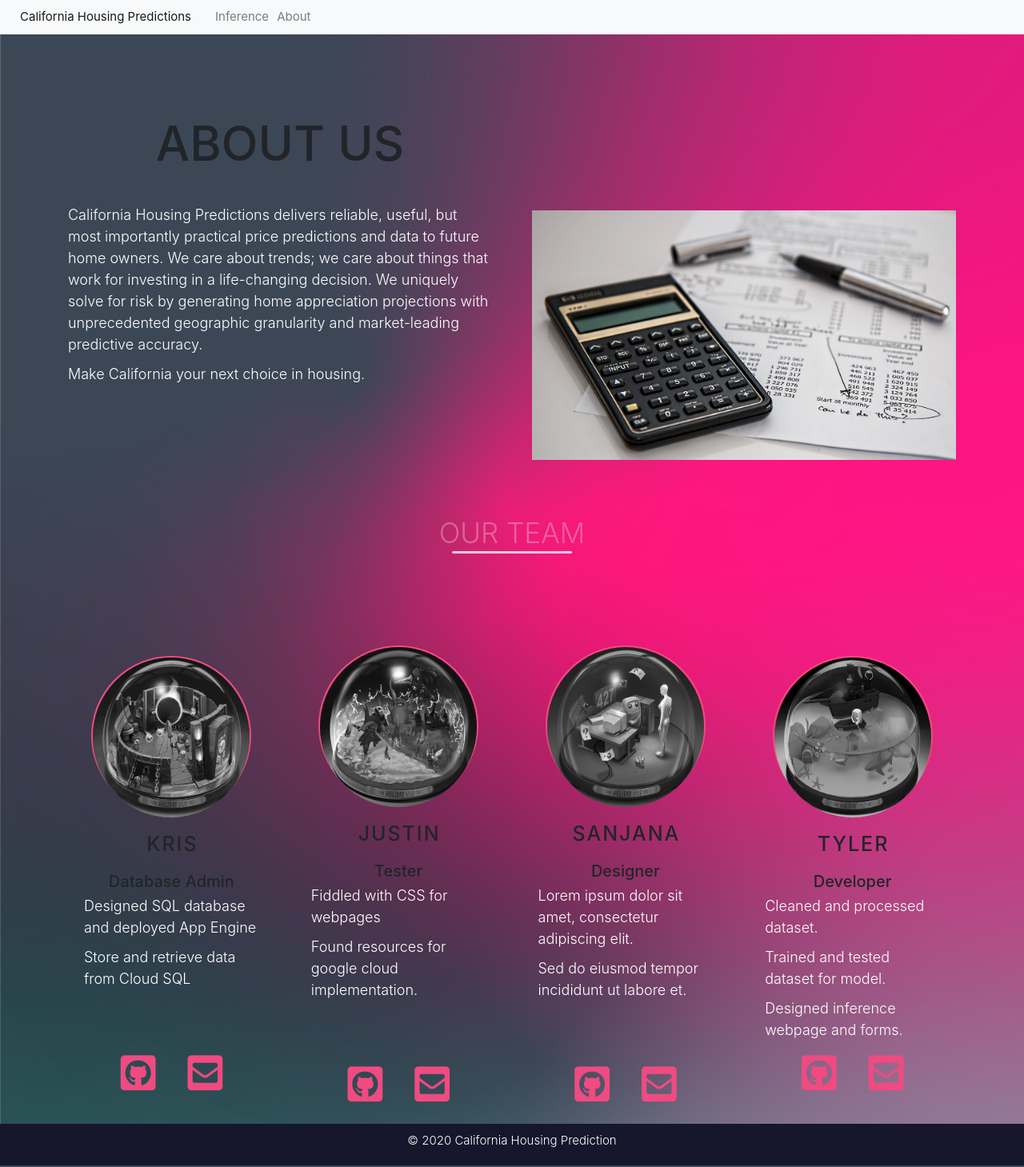
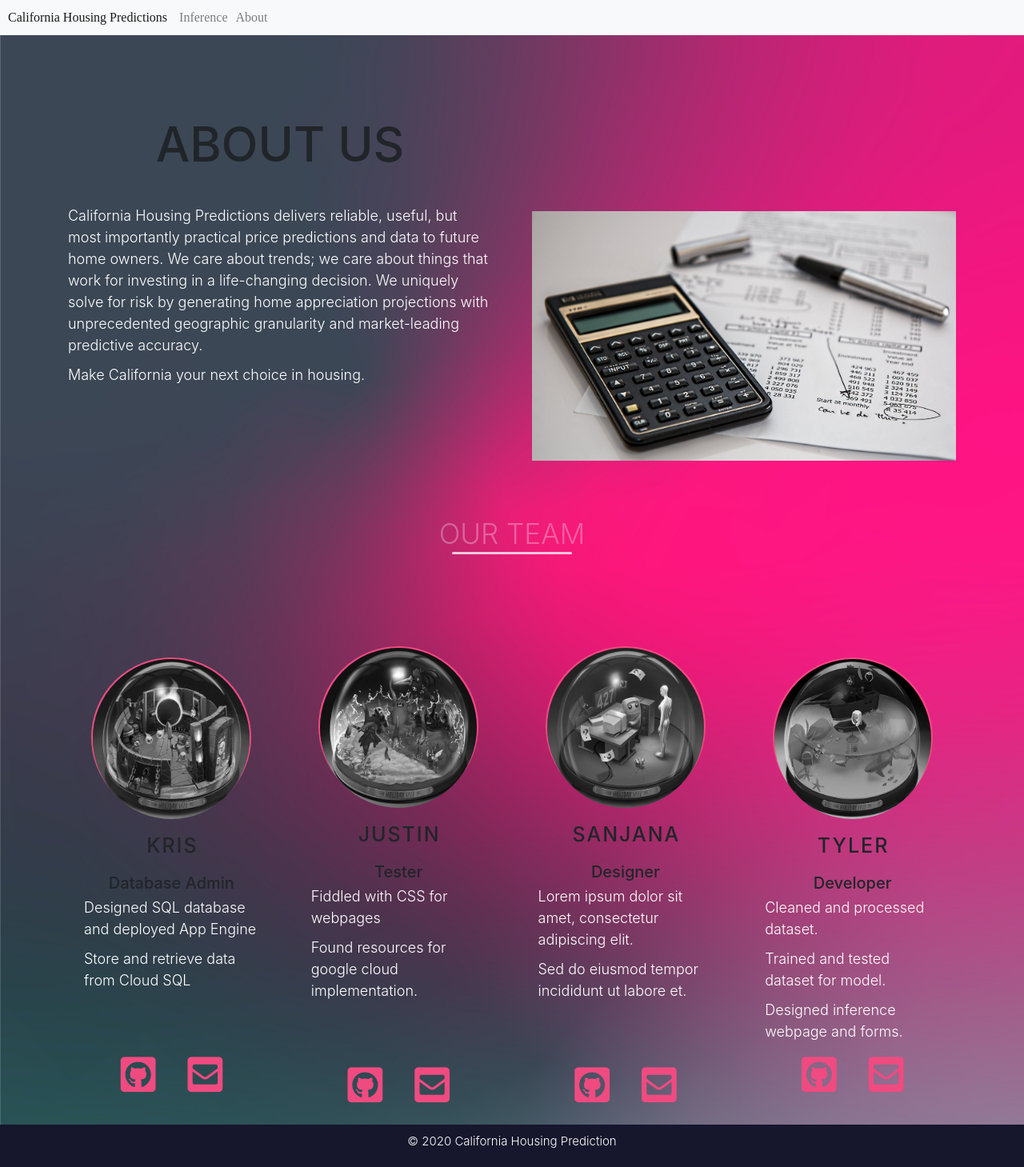
Before and after one commit to thaimac/COMP4312finalProject, a Flask app: template templates/about.html in a window 1280 px wide. Shown: the whole page at 80% size. Run offline with Flask 2, Linux system fonts and the light colour scheme; the template is opened without the code that fills it, so the values that code supplies are empty; parts of the project's set-up code (start-up, migrations or seed data) failed here and were passed over.

Commit message:
Update about.css

```diff
--- a/static/css/about.css
+++ b/static/css/about.css
@@ -33,17 +33,18 @@ html {
 body {
   width: 100%;
   height: 100%;
-  background: url("../../images/webBG.jpg") no-repeat center fixed;
+  background: url("./images/webBG.jpg") no-repeat center fixed;
   background-size: cover;
 }
 
 .navbar-brand {
-  padding: 0 1.5rem;
-  font-size: 1.5rem !important;
+  font-family: initial !important;
+  font-size: initial !important;
 }
 
 .nav-link {
-  font-size: 1.5rem;
+  font-family: initial !important;
+  font-size: initial !important;
 }
 
 section {
@@ -206,7 +207,7 @@ li {
 
 @media screen and (max-width: 768px) {
   body {
-    background: url("../../images/webBGWarp.jpg") no-repeat center fixed;
+    background: url("./images/webBGWarp.jpg") no-repeat center fixed;
     background-size: cover;
   }
 
```
